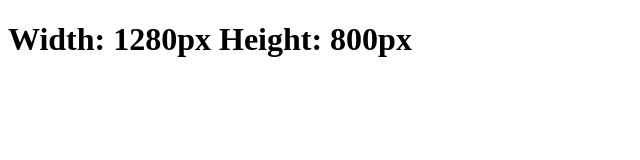
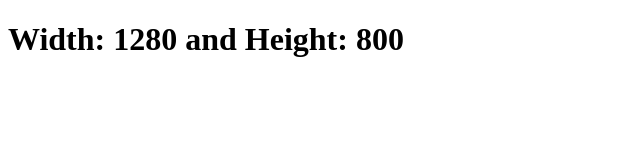
Before and after one commit to acciojob/screen-size-deepakmod, a website: page main.html in a window 1280 px wide. Shown: the whole page, without its empty margins (0-640 px from the left). Drawn offline with Linux system fonts and the light colour scheme.

Commit message:
created a submission

```diff
--- a/main.html
+++ b/main.html
@@ -7,7 +7,7 @@
 </head>
 
 <body>
-	<h1 id="size"></h1>
+	<h1 id="sizeInfo"></h1>
 	<!-- the entire body must be written by student -->
     <script type="text/javascript" src="./script.js">
 </script>
--- a/script.js
+++ b/script.js
@@ -5,6 +5,6 @@
     function displayWindowSize() {
         let myWidth = window.innerWidth;
         let myHeight = window.innerHeight;
-        let size=document.getElementById("size");
-        size.innerText="Width: "+myWidth+"px "+"Height: "+myHeight+"px"
+        let sizeInfo=document.getElementById("sizeInfo");
+        sizeInfo.innerText="Width: "+myWidth+" and "+"Height: "+myHeight;
     }
```
